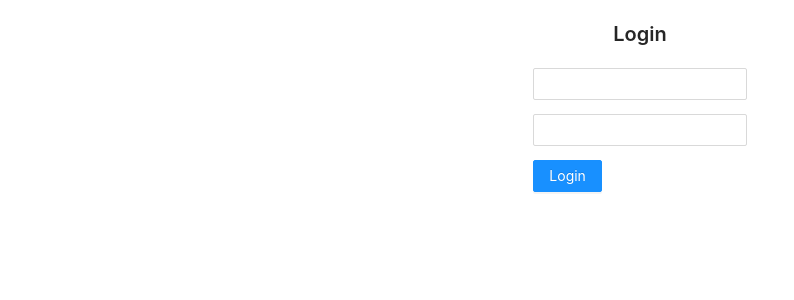
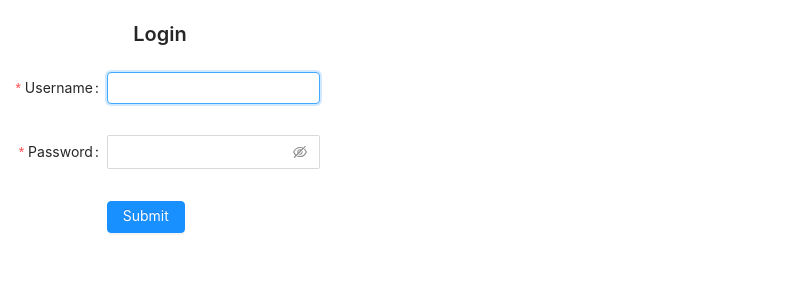
Before and after one commit to awwester/react-ant, a React (Create React App) app: page / in a window 1280 px wide. Both pictures are taken after a click on the button "Login". Shown: the top 300 px of the page, without its empty margins (0-794 px from the left). Built offline with nearby package versions, Linux system fonts and the light colour scheme.

Commit message:
Override style defaults.

```diff
--- /dev/null
+++ b/config-overrides.js
@@ -0,0 +1,16 @@
+const { override, fixBabelImports, addLessLoader } = require('customize-cra');
+
+module.exports = override(
+  fixBabelImports('import', {
+    libraryName: 'antd',
+    libraryDirectory: 'es',
+    style: true,
+  }),
+  addLessLoader({
+    javascriptEnabled: true,
+    modifyVars: {
+      '@primary-color': '#3eb489',
+      '@input-height-base': '40px',
+    },
+  }),
+);
--- a/src/components/forms/Login/index.js
+++ b/src/components/forms/Login/index.js
@@ -1,31 +1,55 @@
-import React from "react";
-import { useForm, Controller } from "react-hook-form";
-import { Input, Button } from "antd";
+import React from 'react';
+import { useHistory } from 'react-router-dom';
+import { Form, Input, Button } from 'antd';
 
+const layout = {
+  labelCol: { span: 8 },
+  wrapperCol: { span: 16 },
+};
+const tailLayout = {
+  wrapperCol: { offset: 8, span: 16 },
+};
 
-export default function App() {
-  const { control, handleSubmit } = useForm();
-  const onSubmit = data => console.log(data);
+export default function LoginForm() {
+  const history = useHistory();
+
+  const onFinish = values => {
+    console.log('Success:', values);
+    history.push('/dashboard');
+  };
+
+  const onFinishFailed = errorInfo => {
+    console.log('Failed:', errorInfo);
+  };
 
   return (
-    <form onSubmit={handleSubmit(onSubmit)}>
-      <p>
-      <Controller
-        as={<Input />}
-        name="login"
-        control={control}
-      />
-      </p>
-      <p>
-      <Controller
-        as={<Input />}
+    <Form
+      {...layout}
+      name="login-form"
+      onFinish={onFinish}
+      onFinishFailed={onFinishFailed}
+    >
+      <Form.Item
+        label="Username"
+        name="username"
+        rules={[{ required: true, message: 'Please input your username' }]}
+      >
+        <Input autoFocus />
+      </Form.Item>
+
+      <Form.Item
+        label="Password"
         name="password"
-        type="password"
-        control={control}
-      />
-      </p>
+        rules={[{ required: true, message: 'Please input your password' }]}
+      >
+        <Input.Password />
+      </Form.Item>
 
-      <Button type="primary">Login</Button>
-    </form>
+      <Form.Item {...tailLayout}>
+        <Button type="primary" htmlType="submit">
+          Submit
+        </Button>
+      </Form.Item>
+    </Form>
   );
-}
+};
--- a/src/index.js
+++ b/src/index.js
@@ -3,8 +3,6 @@ import ReactDOM from 'react-dom';
 import './index.css';
 import App from './App';
 import * as serviceWorker from './serviceWorker';
-
-import "antd/dist/antd.css";
 
 ReactDOM.render(
   <React.StrictMode>
--- a/src/routes/Auth/index.js
+++ b/src/routes/Auth/index.js
@@ -9,7 +9,7 @@ export default function () {
   return (
     <div>
       <Row justify="center">
-        <Col span={4}>
+        <Col span={6}>
           <FormTitle>Login</FormTitle>
           <LoginForm />
         </Col>
```
Also changed, not shown: package.json (+11 -4 lines), 1 other file (tests, documents, lock files or other folders).
